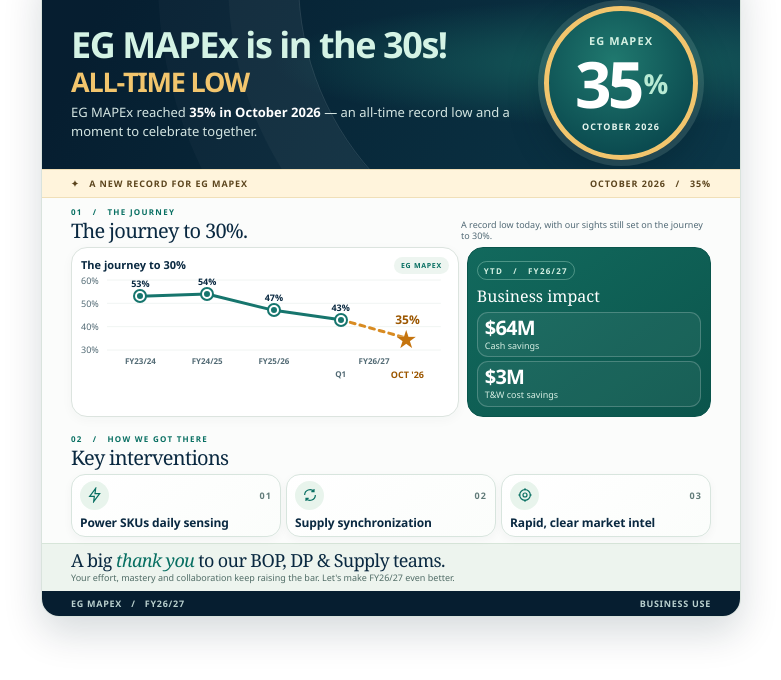
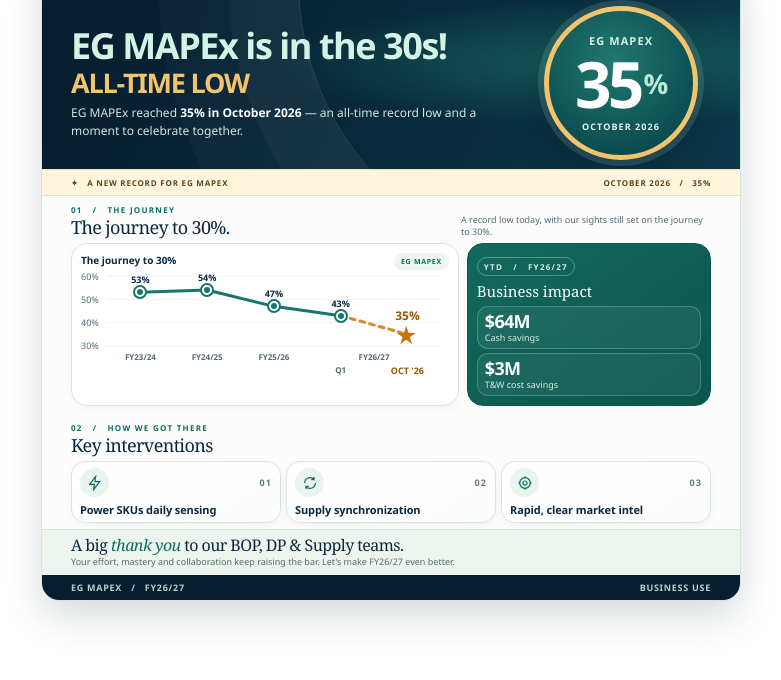
Before and after one commit to faridahelaly/eg-mapex-celebration, a plain HTML site: page index.html in a window 1280 px wide. Shown: the part 42-722 px from the top of the page, without its empty margins (249-1030 px from the left). Drawn offline with Linux system fonts and the light colour scheme.

Commit message:
Refine MAPEx announcement type scale
Co-authored-by: Copilot App <223556219+Copilot@users.noreply.github.com>

```diff
--- a/index.html
+++ b/index.html
@@ -102,11 +102,11 @@ footer .wrap{display:flex;justify-content:space-between;gap:20px;padding:8px 0;f
  .wrap{width:calc(100% - 32px)}.topbar{min-height:0;flex-wrap:wrap;gap:6px;padding:7px 0;font-size:9px}.brand-mark{width:25px;height:25px}.topbar-meta{flex:0 1 auto;max-width:100%;margin-left:auto;text-align:right;line-height:1.25}
  .hero-body{gap:8px;padding:12px 0}h1{max-width:100%;font-size:clamp(25px,7vw,30px);overflow-wrap:anywhere}.hero-subtitle{font-size:clamp(22px,6vw,26px)}.hero-copy>p:last-child{font-size:12px}.record-ring{width:146px;height:146px;border-width:5px;gap:4px}.record-label{font-size:11px}.record-number{font-size:60px}.record-date{font-size:9px}
  .ribbon .wrap{flex-wrap:wrap;justify-content:center;font-size:9px;line-height:1.4;text-align:center}.ribbon span:last-child{text-align:center}
- .section{padding:10px 0}.interventions{padding-top:0}h2{font-size:19px}.impact h3{font-size:16px}
- .section-heading{display:block;margin-bottom:7px}.section-intro{max-width:none;margin-top:5px;font-size:10px}
- .chart-card,.impact{padding:10px}.card-title{font-size:12px}.chart{margin-top:8px}.plot{height:78px;margin-right:8px}.periods{margin-right:8px;font-size:8px}.periods .october{font-size:8px}.point .value{font-size:9px}.point.current .value{font-size:11px}
- .lever{grid-template-columns:30px minmax(0,1fr) auto;gap:7px;min-height:46px;padding:6px 8px}.lever-icon{width:30px;height:30px;flex-basis:30px}.lever h3{font-size:12px}
- .thanks{padding:8px 0}.thanks h2{font-size:17px}
+ .section{padding:10px 0}.interventions{padding-top:0}h2{font-size:17px}.impact h3{font-size:15px}
+ .section-heading{display:block;margin-bottom:7px}.section-intro{max-width:none;margin-top:5px;font-size:9px}
+ .chart-card,.impact{padding:10px}.card-title{font-size:11px}.chart{margin-top:8px}.plot{height:78px;margin-right:8px}.periods{margin-right:8px;font-size:8px}.periods .october{font-size:8px}.point .value{font-size:9px}.point.current .value{font-size:11px}
+ .lever{grid-template-columns:30px minmax(0,1fr) auto;gap:7px;min-height:46px;padding:6px 8px}.lever-icon{width:30px;height:30px;flex-basis:30px}.lever h3{font-size:11px}
+ .thanks{padding:8px 0}.thanks h2{font-size:16px}
 }
 @media(max-width:360px){.topbar-meta{max-width:none}.chart-card{padding-right:8px;padding-left:8px}.periods{font-size:8px}.kpi strong{font-size:22px}}
 @media(min-width:1000px) and (max-height:1100px){
@@ -115,15 +115,15 @@ footer .wrap{display:flex;justify-content:space-between;gap:20px;padding:8px 0;f
  .hero-body{min-height:172px;padding:6px 0}
  .record-ring{width:154px;height:154px;gap:4px;border-width:5px}
  .record-label{font-size:11px}.record-number{font-size:64px}.record-date{font-size:9px}
- .hero-copy>p:last-child{font-size:13px}
- .ribbon .wrap{padding:7px 0;font-size:9px}
+ .hero-copy>p:last-child{font-size:12px}
+ .ribbon .wrap{padding:7px 0;font-size:8px}
  .section{padding:8px 0}
  .section-heading{margin-bottom:6px}
  .section-kicker{margin-bottom:3px;font-size:8px}
- h2{font-size:20px;line-height:1.05}
+ h2{font-size:18px;line-height:1.05}
  .section-intro{font-size:9px;line-height:1.25}
  .overview{gap:8px}
- .chart-card{padding:9px}.card-title{font-size:11px}
+ .chart-card{padding:9px}.card-title{font-size:10px}
  .card-tag{font-size:7px}
  .chart{margin-top:6px}.plot{height:70px;margin-right:8px;margin-left:26px}
  .scale{left:-26px;font-size:9px}
@@ -133,17 +133,17 @@ footer .wrap{display:flex;justify-content:space-between;gap:20px;padding:8px 0;f
  .periods{margin:6px 8px 0 26px;font-size:8px}.periods .october{font-size:9px}
  .impact{padding:9px}
  .impact .section-kicker{margin-bottom:5px;padding:3px 6px;font-size:8px}
- .impact h3{font-size:16px}
+ .impact h3{font-size:15px}
  .kpis{gap:4px;margin-top:5px}
  .kpi{min-height:38px;padding:5px 7px}
- .kpi strong{font-size:20px}.kpi span{margin-top:2px;font-size:9px}
+ .kpi strong{font-size:18px}.kpi span{margin-top:2px;font-size:9px}
  .interventions{padding-bottom:6px}
  .lever-grid{gap:5px}
  .lever{min-height:46px;padding:6px 8px}
  .lever-icon{width:29px;height:29px;flex-basis:29px}
- .lever h3{font-size:12px}
+ .lever h3{font-size:11px}
  .thanks{padding:7px 0}
- .thanks h2{font-size:18px}
+ .thanks h2{font-size:16px}
  .thanks p{margin:3px 0 0;font-size:9px;line-height:1.2}
  footer .wrap{padding:6px 0;font-size:9px}
 }
```
